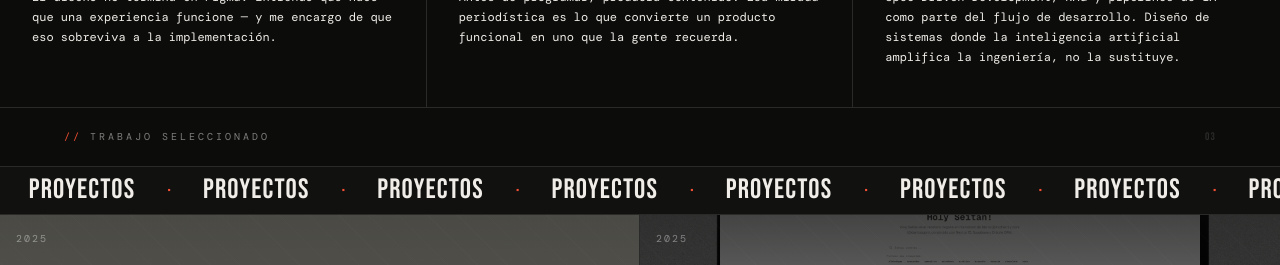
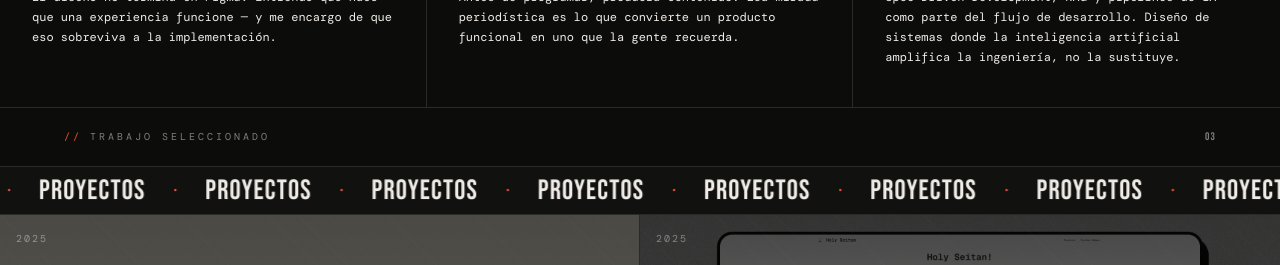
Before and after one commit to danilopgon/portfolio-2026, a Next.js app: page / in a window 1280 px wide. Shown: the part 1540-1805 px from the top of the page. Built offline with nearby package versions, Linux system fonts and the light colour scheme; a web font is replaced by a local one.

Commit message:
♻️ Extract Ticker to reusable component and update Projects
Replaces inline ticker markup in Projects with a shared
Ticker component. Also increases project image heights and
conditionally renders the arrow icon only when a URL exists.

Co-Authored-By: Claude Sonnet 4.6 <noreply@anthropic.com>

```diff
--- a/src/components/sections/Projects.tsx
+++ b/src/components/sections/Projects.tsx
@@ -1,5 +1,6 @@
 import Image from 'next/image'
 import RevealOnScroll from '@/components/ui/RevealOnScroll'
+import Ticker from '@/components/ui/Ticker'
 import { projects } from '@/lib/projects'
 
 export default function Projects() {
@@ -9,29 +10,24 @@ export default function Projects() {
         <span className="text-[10px] tracking-[0.3em] uppercase text-muted before:content-['//'] before:text-coral before:mr-2">
           Trabajo seleccionado
         </span>
-        <span className="font-bebas text-[11px] text-border tracking-[0.1em]">03</span>
+        <span className="font-bebas text-[11px] text-muted tracking-[0.1em]">03</span>
       </div>
 
-      {/* Ticker */}
-      <div className="overflow-hidden border-b border-border h-12 flex items-center bg-dark">
-        <div className="flex animate-[ticker_50s_linear_infinite] whitespace-nowrap">
-          {[0, 1].map((i) => (
-            <span key={i} className="flex items-center shrink-0">
-              {Array.from({ length: 8 }).flatMap((_, j) => [
+      <Ticker className="border-b border-border h-12 bg-dark">
+        {Array.from({ length: 10 }).map((_, j) => (
+          <div key={j} className="flex items-center h-12">
             <span
-                  key={`${i}-${j}`}
               className="font-bebas text-[28px] tracking-[0.04em] px-6 text-cream"
+              style={{ lineHeight: 1 }}
             >
               PROYECTOS
-                </span>,
-                <span key={`${i}-sep-${j}`} className="font-bebas text-[20px] text-coral px-2">
+            </span>
+            <span className="font-bebas text-[20px] text-coral px-1" style={{ lineHeight: 1 }}>
               ·
-                </span>,
-              ])}
             </span>
+          </div>
         ))}
-        </div>
-      </div>
+      </Ticker>
 
       {/* Bento grid: columna grande izquierda + 2 apiladas derecha en desktop */}
       <div className="grid grid-cols-1 lg:grid-cols-2">
@@ -57,7 +53,7 @@ export default function Projects() {
               <Wrapper className="flex flex-col flex-1" {...wrapperProps}>
                 {/* Thumb */}
                 <div
-                  className={`relative overflow-hidden ${isLarge ? 'h-[260px] lg:flex-1 lg:min-h-[200px]' : 'h-[200px]'}`}
+                  className={`relative overflow-hidden ${isLarge ? 'h-[320px] lg:flex-1 lg:min-h-[300px]' : 'h-[280px]'}`}
                 >
                   {image ? (
                     <Image
@@ -104,9 +100,11 @@ export default function Projects() {
                       ))}
                     </div>
                   </div>
+                  {url && (
                     <span className="text-[18px] text-border group-hover:text-coral group-hover:translate-x-1 group-hover:-translate-y-1 transition-all leading-none pb-0.5 shrink-0 ml-4">
                       ↗
                     </span>
+                  )}
                 </div>
               </Wrapper>
             </RevealOnScroll>
--- /dev/null
+++ b/src/components/ui/Ticker.tsx
@@ -0,0 +1,79 @@
+'use client'
+import { useEffect, useRef, useState } from 'react'
+import gsap from 'gsap'
+
+interface TickerProps {
+  children: React.ReactNode
+  speed?: number // px per second
+  className?: string
+}
+
+export default function Ticker({ children, speed = 80, className }: TickerProps) {
+  const trackRef = useRef<HTMLDivElement>(null)
+  const measureRef = useRef<HTMLDivElement>(null)
+  const [copies, setCopies] = useState(4) // safe default
+
+  // After fonts load, calculate the minimum copies needed to always fill the viewport
+  useEffect(() => {
+    const measure = measureRef.current
+    if (!measure) return
+
+    document.fonts.ready.then(() => {
+      requestAnimationFrame(() => {
+        const copyWidth = measure.getBoundingClientRect().width
+        if (copyWidth <= 0) return
+        // Track must cover viewport width *after* a full loop reset (at xPos = -copyWidth)
+        // At that point we show [copyWidth, copyWidth + viewportWidth] of the track.
+        // Track total = copies * copyWidth, so: copies * copyWidth > copyWidth + viewportWidth
+        // → copies > 1 + viewportWidth / copyWidth
+        const needed = Math.ceil(window.innerWidth / copyWidth) + 2
+        setCopies(Math.max(4, needed))
+      })
+    })
+  }, [])
+
+  useEffect(() => {
+    const track = trackRef.current
+    const measure = measureRef.current
+    if (!track || !measure) return
+
+    if (window.matchMedia('(prefers-reduced-motion: reduce)').matches) return
+
+    let copyWidth = 0
+    let xPos = 0
+
+    const tick = (_time: number, deltaTime: number) => {
+      xPos -= speed * (deltaTime / 1000)
+      if (xPos <= -copyWidth) xPos += copyWidth
+      track.style.transform = `translateX(${xPos}px)`
+    }
+
+    document.fonts.ready.then(() => {
+      requestAnimationFrame(() => {
+        copyWidth = measure.getBoundingClientRect().width
+        if (copyWidth <= 0) return
+        xPos = 0
+        gsap.ticker.add(tick)
+      })
+    })
+
+    return () => {
+      gsap.ticker.remove(tick)
+    }
+  }, [speed, copies])
+
+  return (
+    <div className={`overflow-hidden ${className ?? ''}`} aria-hidden="true">
+      <div ref={trackRef} style={{ display: 'flex', willChange: 'transform' }}>
+        <div ref={measureRef} style={{ display: 'flex', alignItems: 'center', flexShrink: 0 }}>
+          {children}
+        </div>
+        {Array.from({ length: copies - 1 }).map((_, i) => (
+          <div key={i} style={{ display: 'flex', alignItems: 'center', flexShrink: 0 }}>
+            {children}
+          </div>
+        ))}
+      </div>
+    </div>
+  )
+}
```
Lines whose indentation alone changed are shown as unchanged.
